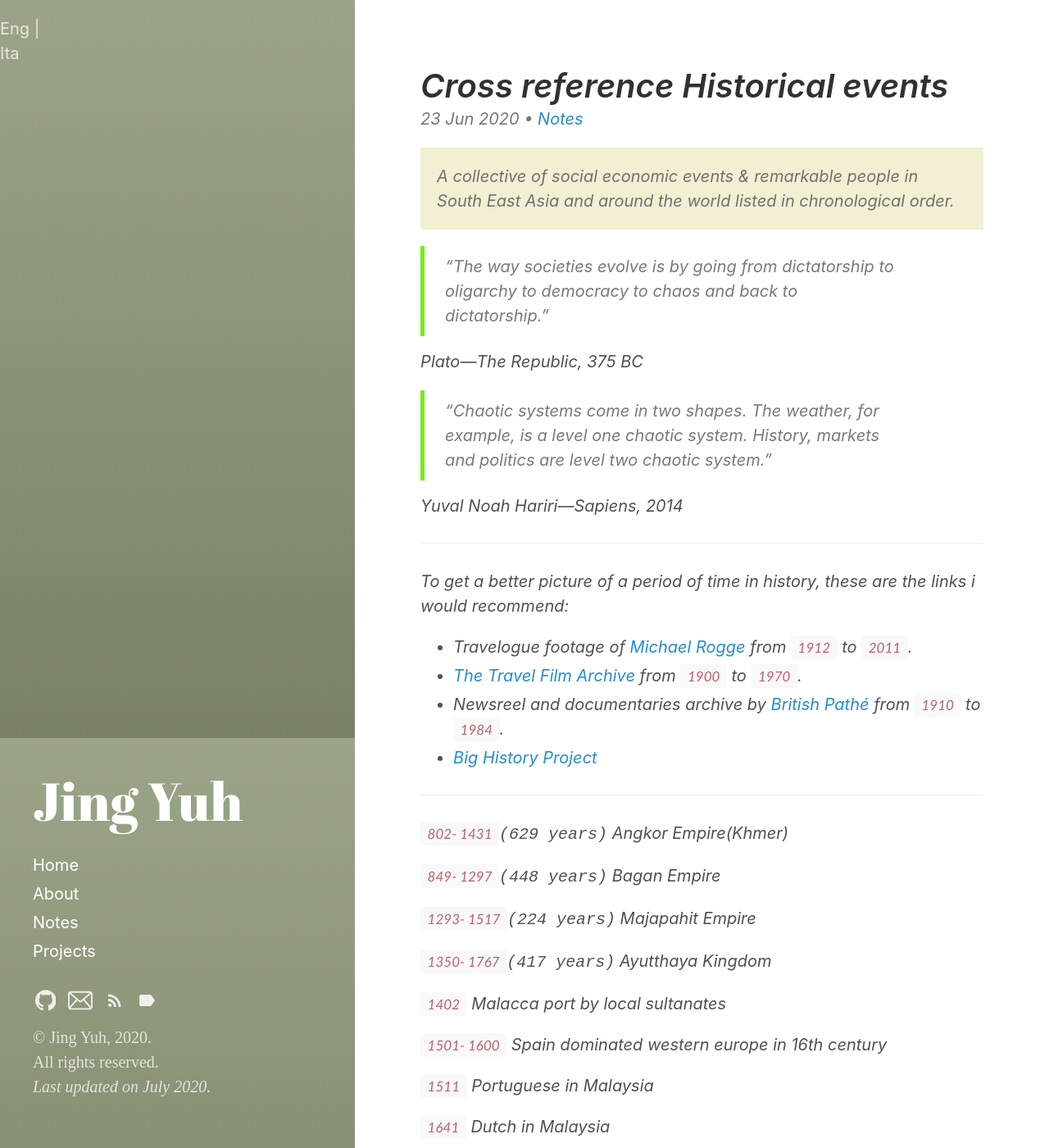
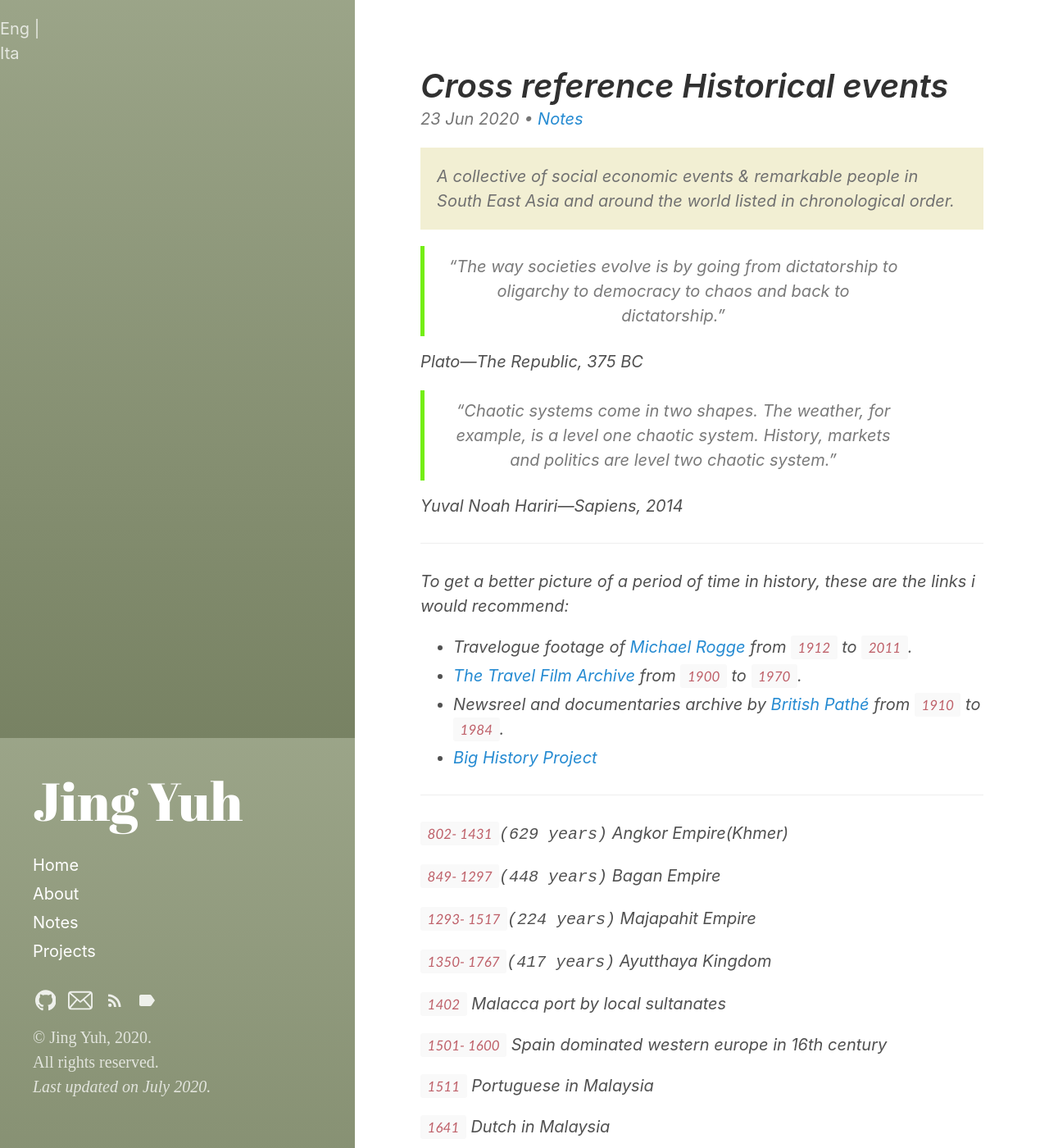
Before and after one commit to jyang123-bit/Website, a Jekyll site: the page built from _posts/2020-06-23-Notes-cross-reference-historical-events.md, in a window 1280 px wide and 1400 px high. Shown: the whole window at 82% size. Built offline with Jekyll 4.4.1, drawn with Linux system fonts in a browser that asks for light colours.

Commit message:
Update _type.scss

```diff
--- a/_sass/hydeout/_type.scss
+++ b/_sass/hydeout/_type.scss
@@ -87,7 +87,7 @@ blockquote {
   color: #7a7a7a;
   margin: 0.8rem 0;
   padding: 0.5rem 1rem;
-  position: center;
+  text-align: center;
 
   p:last-child {
     margin-bottom: 0;
@@ -95,8 +95,11 @@ blockquote {
   }
 
   blockquote cite {
-    position: right;
     color: #8A9574;
+    position: absolute;
+     right: 0;
+     bottom: -25px;
+     text-align: right;
   }
 
   @media (min-width: 30em) {
```
